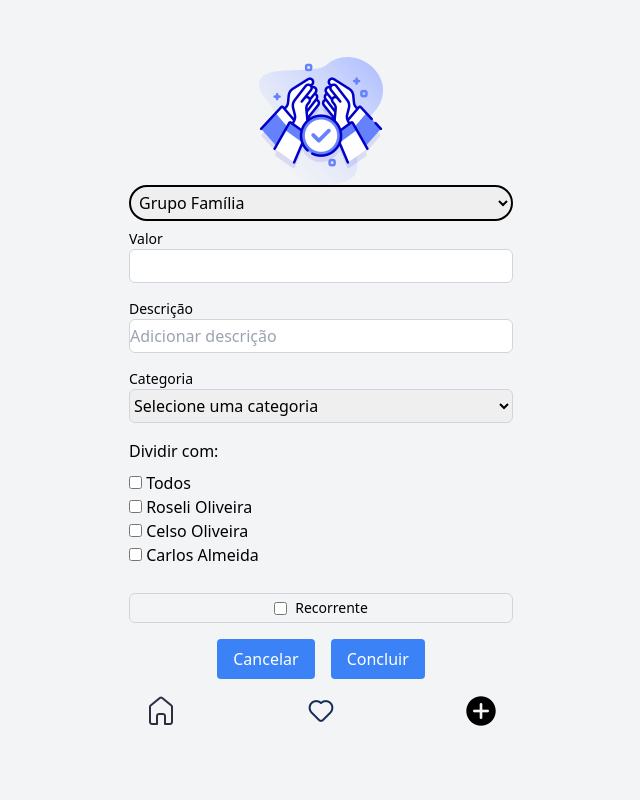
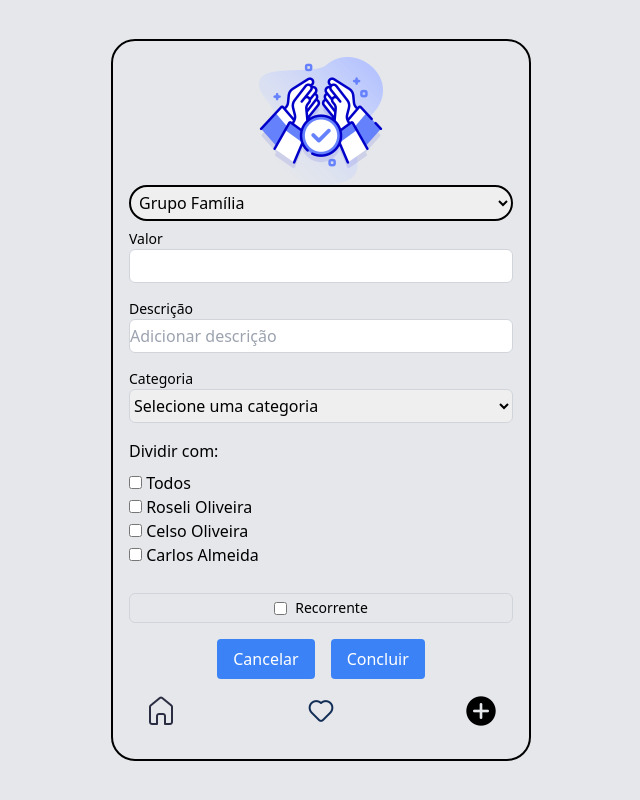
Before and after one commit to dsbfelipe/projeto-fatecso, a website: page prototype/index.html in a window 1280 px wide. Shown: the whole page, without its empty margins (319-959 px from the left). Drawn offline with nearby package versions, Linux system fonts and the light colour scheme.

Commit message:
add borda body

```diff
--- a/prototype/index.html
+++ b/prototype/index.html
@@ -23,8 +23,10 @@
     }
   </style>
 </head>
+<body class="bg-gray-200 flex justify-center items-center h-screen">
+  <!-- Container com borda simulando um dispositivo móvel -->
+  <div class="border-2 border-black rounded-3xl p-4 max-w-md">
 
-<body class="flex justify-center items-center h-screen bg-gray-100">
 
   <div class="max-w-sm w-full">
     <div class="flex justify-center">
@@ -273,6 +275,7 @@
       recurrentOptions.style.display = this.checked ? 'block' : 'none';
     });
   </script>
+  </div>
 </body>
 
 </html>
```
Also changed, not shown: prototype/pessoal.html (+9 -7 lines), 1 other file.
